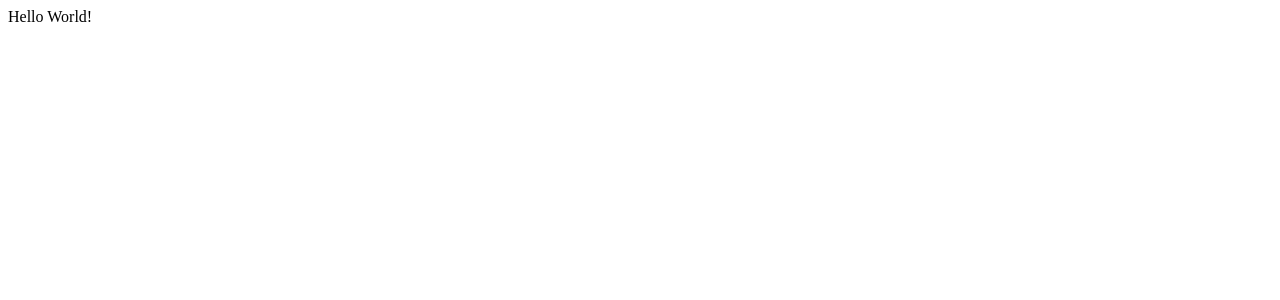
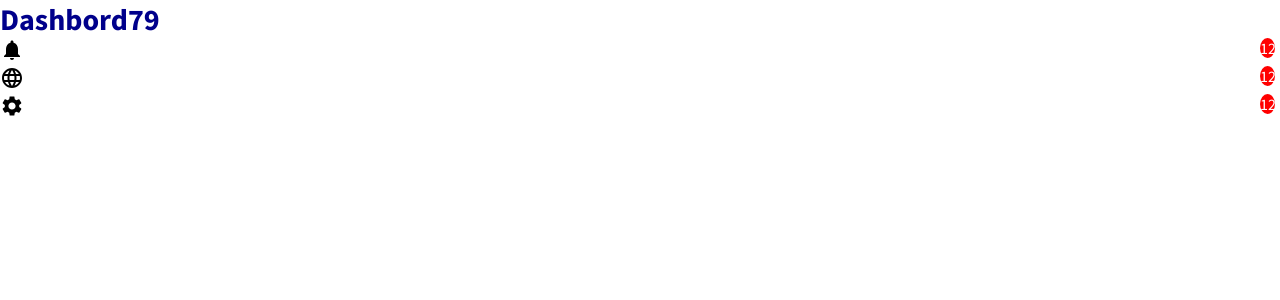
Before and after one commit to davidokani/Dashboard-79, a React (Create React App) app: page / in a window 1280 px wide. Shown: the top 300 px of the page. Built offline with nearby package versions, Linux system fonts and the light colour scheme.

Commit message:
Jamiu please check this to see if you can understand the problem am having at Topbar.jsx component

```diff
--- a/package.json
+++ b/package.json
@@ -3,6 +3,8 @@
   "version": "0.1.0",
   "private": true,
   "dependencies": {
+    "@mui/icons-material": "^5.6.2",
+    "@mui/material": "^5.7.0",
     "@testing-library/jest-dom": "^5.16.4",
     "@testing-library/react": "^13.2.0",
     "@testing-library/user-event": "^13.5.0",
--- a/public/index.html
+++ b/public/index.html
@@ -6,6 +6,18 @@
     <meta name="viewport" content="width=device-width, initial-scale=1" />
     <meta name="theme-color" content="#000000" />
     <meta name="description" content="Web site created using create-react-app" />
+    <link rel="preconnect" href="https://fonts.googleapis.com">
+    <link rel="preconnect" href="https://fonts.gstatic.com" crossorigin>
+    <link href="https://fonts.googleapis.com/css2?family=Source+Sans+Pro:wght@200;300;400;600;700;900&display=swap"
+      rel="stylesheet">
+    <style>
+      * {
+        font-family: 'Source Sans Pro',
+          sans-serif;
+        margin: 0px;
+      }
+
+    </style>
 
     <title>Admin Dashboard</title>
   </head>
--- a/src/App.js
+++ b/src/App.js
@@ -1,7 +1,7 @@
+import Topbar from "./components/Topbar";
+
 function App() {
   return (
-    <div className="App">
-      Hello World!
-    </div>);
+    <div className="App"><Topbar /></div>);
 }
 export default App;
--- /dev/null
+++ b/src/components/Topbar.jsx
@@ -0,0 +1,31 @@
+import { Language, Notifications, Settings } from '@mui/icons-material';
+// import { Notifications, Language, Settings } from '@mui/materials';
+import React from 'react'
+import "./topbar.css"
+
+
+export default function Topbar() {
+    return (
+        <div className="topbar">
+            <div className="topbarWrapper">
+                <div className="topLeft">
+                    <span className="logo">Dashbord79</span>
+                </div>
+                <div className="topRight">
+                    <div className="topbarIconContainer">
+                        <span className="topIconBags">12</span>
+                        <Notifications />
+                    </div>
+                    <div className="topbarIconContainer">
+                        <Language />
+                        <span className="topIconBags">12</span>
+                    </div>
+                    <div className="topbarIconContainer">
+                        <Settings />
+                        <span className="topIconBags">12</span>
+                    </div>
+                </div>
+            </div>
+        </div>
+    )
+}
--- /dev/null
+++ b/src/components/topbar.css
@@ -0,0 +1,36 @@
+.topbar {
+    width: 100%;
+    height: 50px;
+    background-color: white;
+}
+
+.tobarWrapper {
+    height: 100px;
+    padding: 0px 20px;
+    display: flex;
+    align-items: center;
+    justify-content: space-between;
+}
+
+.logo {
+    font-weight: bold;
+    font-size: 30px;
+    color: darkblue;
+    cursor: pointer;
+}
+
+.topbarIconContainer {
+    position: relative;
+}
+
+.topIconBags {
+    width: 15px;
+    position: absolute;
+    top: -5;
+    right: 5px;
+    background-color: red;
+    color: white;
+    border-radius: 50%;
+    justify-content: center;
+    /* font-size: 10px; */
+}
```
Also changed, not shown: 1 other file (tests, documents, lock files or other folders).
